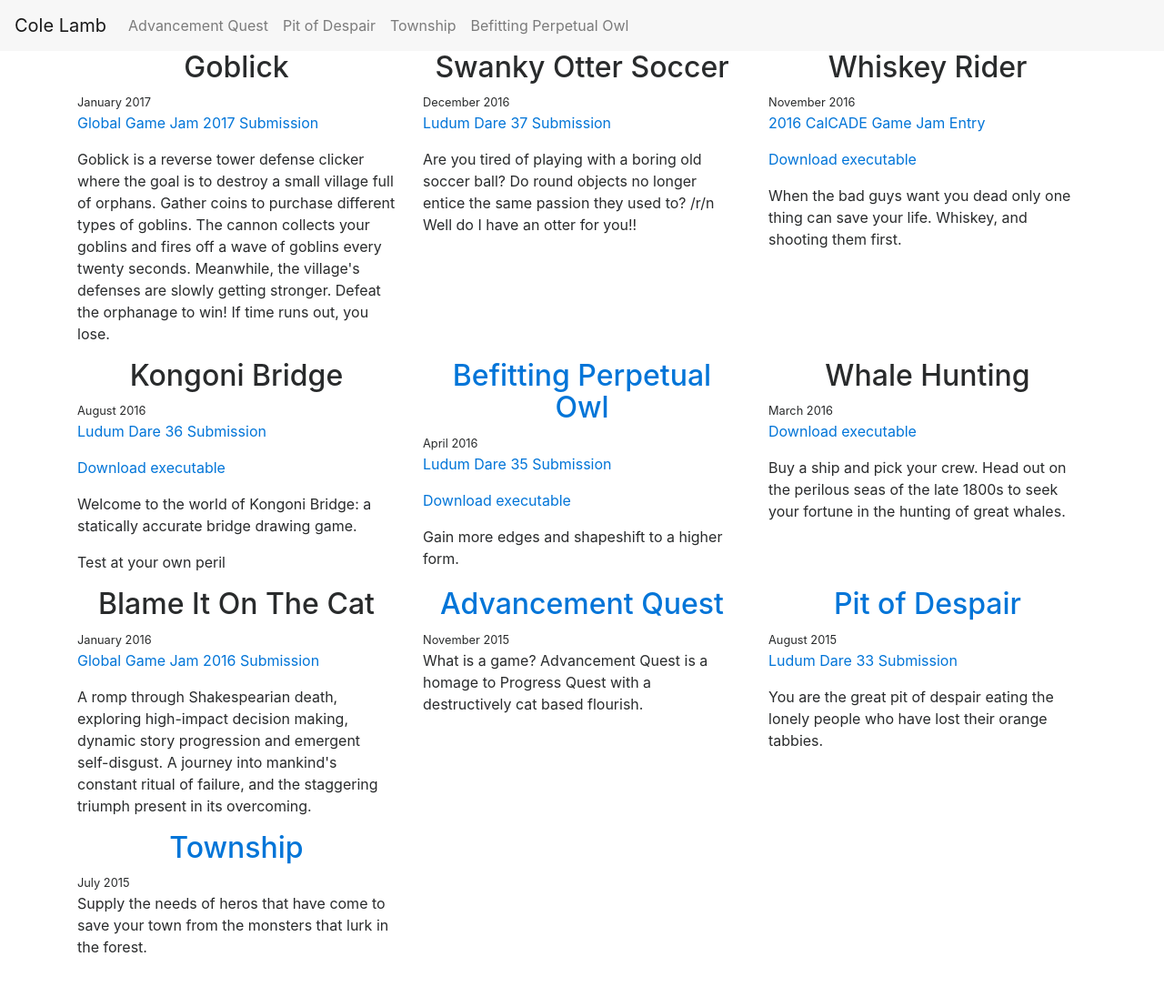
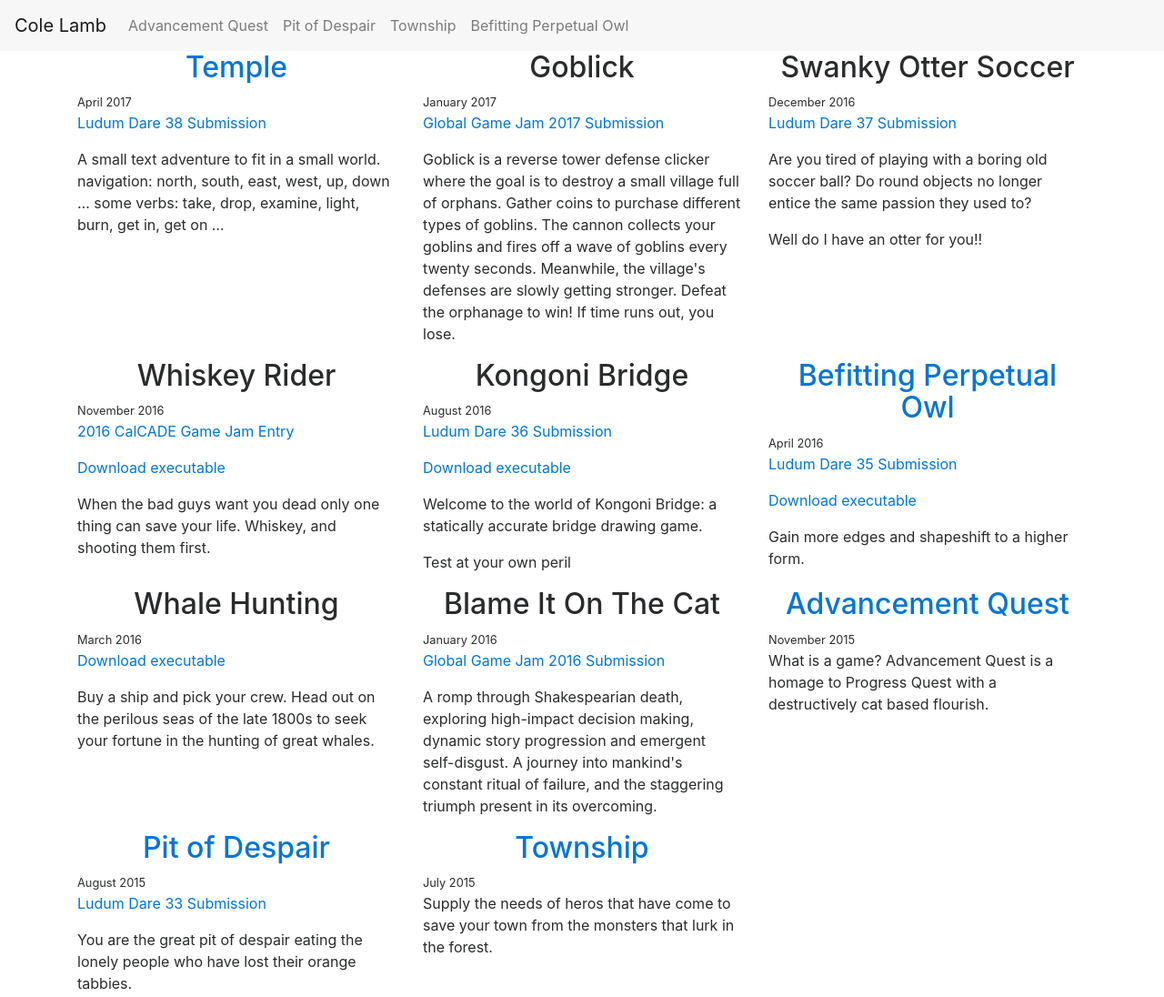
Before and after one commit to hijomo/Coles-website, a plain HTML site: page index.html in a window 1280 px wide. Shown: the whole page at 91% size. Before the commit the page ends 1069 px from the top, so only its background shows below. Drawn offline with nearby package versions, Linux system fonts and the light colour scheme; a script that the page names is missing.

Commit message:
updated index to include LD38

```diff
--- a/index.html
+++ b/index.html
@@ -39,6 +39,12 @@ ga('send', 'pageview');
 
   <div class="row">
     <div class="col-md-4">
+      <h2 class="text-center"><a href="https://cole.klssn.com/ludum-dare-38/">Temple</a></h2>
+      <small>April 2017</small>
+      <p><a href="https://ldjam.com/events/ludum-dare/38/temple">Ludum Dare 38 Submission </a></p>
+      <p>A small text adventure to fit in a small world. navigation: north, south, east, west, up, down … some verbs: take, drop, examine, light, burn, get in, get on …</p>
+    </div>
+    <div class="col-md-4">
       <h2 class="text-center">Goblick</h2>
       <small>January 2017</small>
       <p><a href="http://globalgamejam.org/2017/games/goblick">Global Game Jam 2017 Submission</a></p>
@@ -48,7 +54,8 @@ ga('send', 'pageview');
       <h2 class="text-center">Swanky Otter Soccer</h2>
       <small>December 2016</small>
       <p><a href="http://ludumdare.com/compo/ludum-dare-37/?action=preview&uid=57468">Ludum Dare 37 Submission</a></p>
-      <p>Are you tired of playing with a boring old soccer ball? Do round objects no longer entice the same passion they used to? /r/n Well do I have an otter for you!! </p>
+      <p>Are you tired of playing with a boring old soccer ball? Do round objects no longer entice the same passion they used to?</p>
+      <p>Well do I have an otter for you!!</p>
     </div>
     <div class="col-md-4">
       <h2 class="text-center">Whiskey Rider</h2>
```
